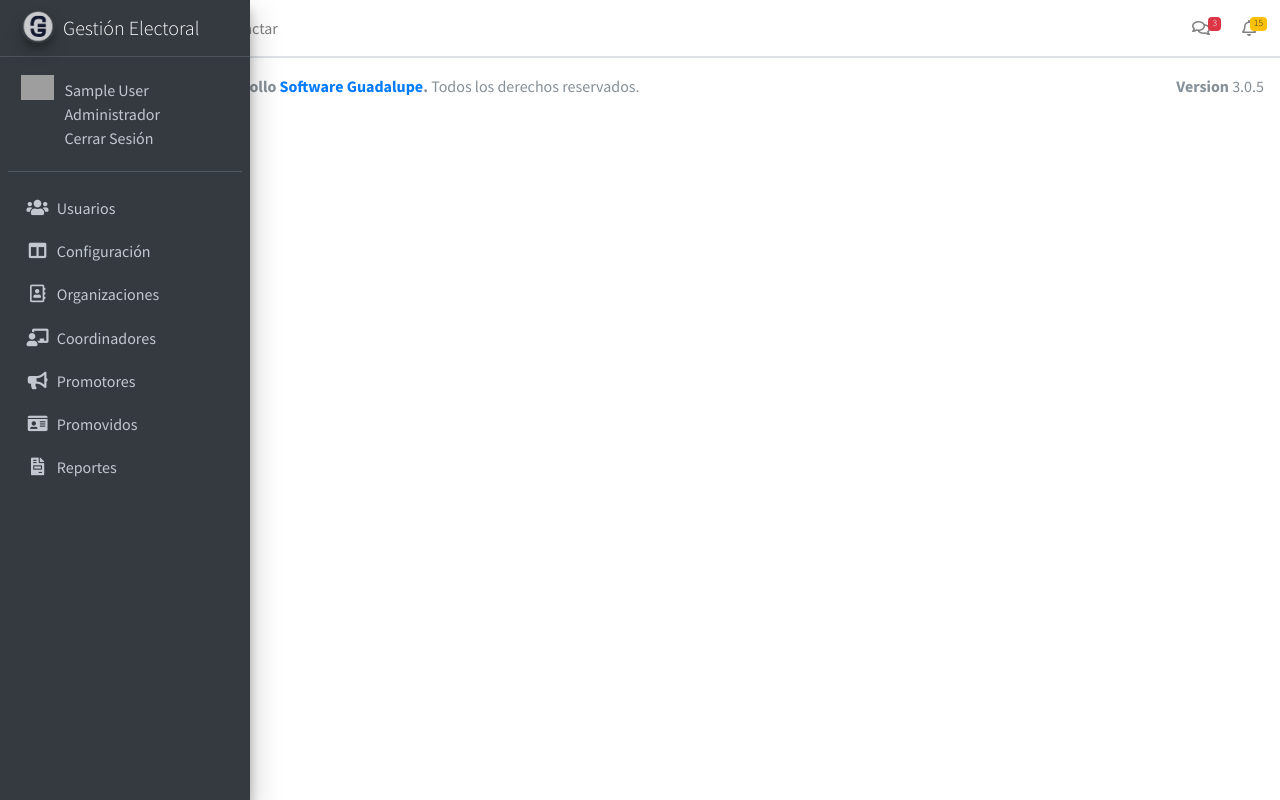
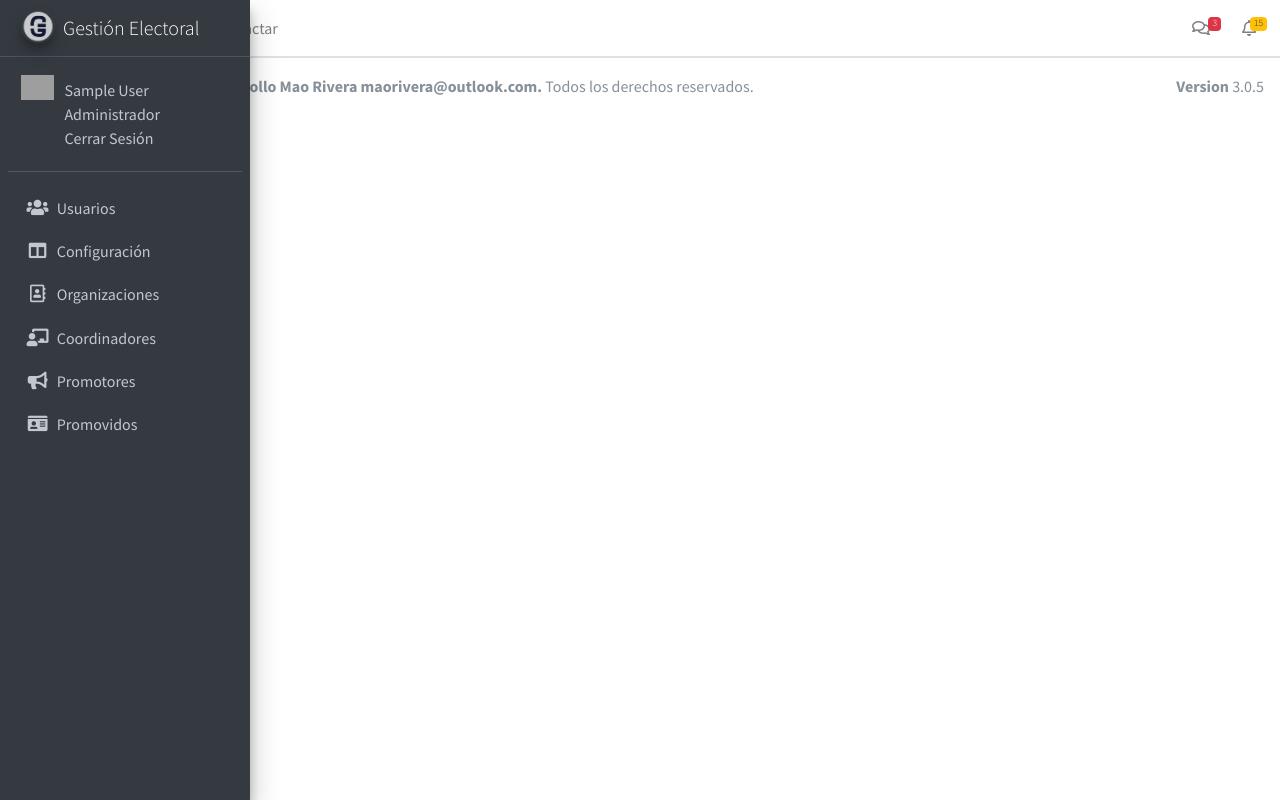
Before and after one commit to piratlax/gestor_electoral, a PHP site: page / in a window 1280 px wide. Run offline with PHP 8.4, Linux system fonts and the light colour scheme; the visitor is signed in with stand-in values (Sample User, id 1); some libraries are stand-ins or nearby versions; grey boxes are pictures that could not be loaded.

Commit message:
Agregado los creditos

```diff
--- a/views/modules/footer.php
+++ b/views/modules/footer.php
@@ -1,5 +1,5 @@
   <footer class="main-footer">
-    <strong>Programacion y desarrollo <a href="http://www.riber.com.mx">Software Guadalupe</a>.</strong>
+    <strong>Programacion y desarrollo Mao Rivera maorivera@outlook.com</a>.</strong>
     Todos los derechos reservados.
     <div class="float-right d-none d-sm-inline-block">
       <b>Version</b> 3.0.5
--- a/views/modules/sidebar.php
+++ b/views/modules/sidebar.php
@@ -91,13 +91,6 @@
             </a>
           </li>
 
-          <li class="nav-item">
-            <a href="reportes" class="nav-link">
-              <i class="nav-icon fas fa-file-invoice"></i>
-              <p>Reportes</p>
-            </a>
-          </li>
-
         </ul>
       </nav>
       <!-- /.sidebar-menu -->
```
